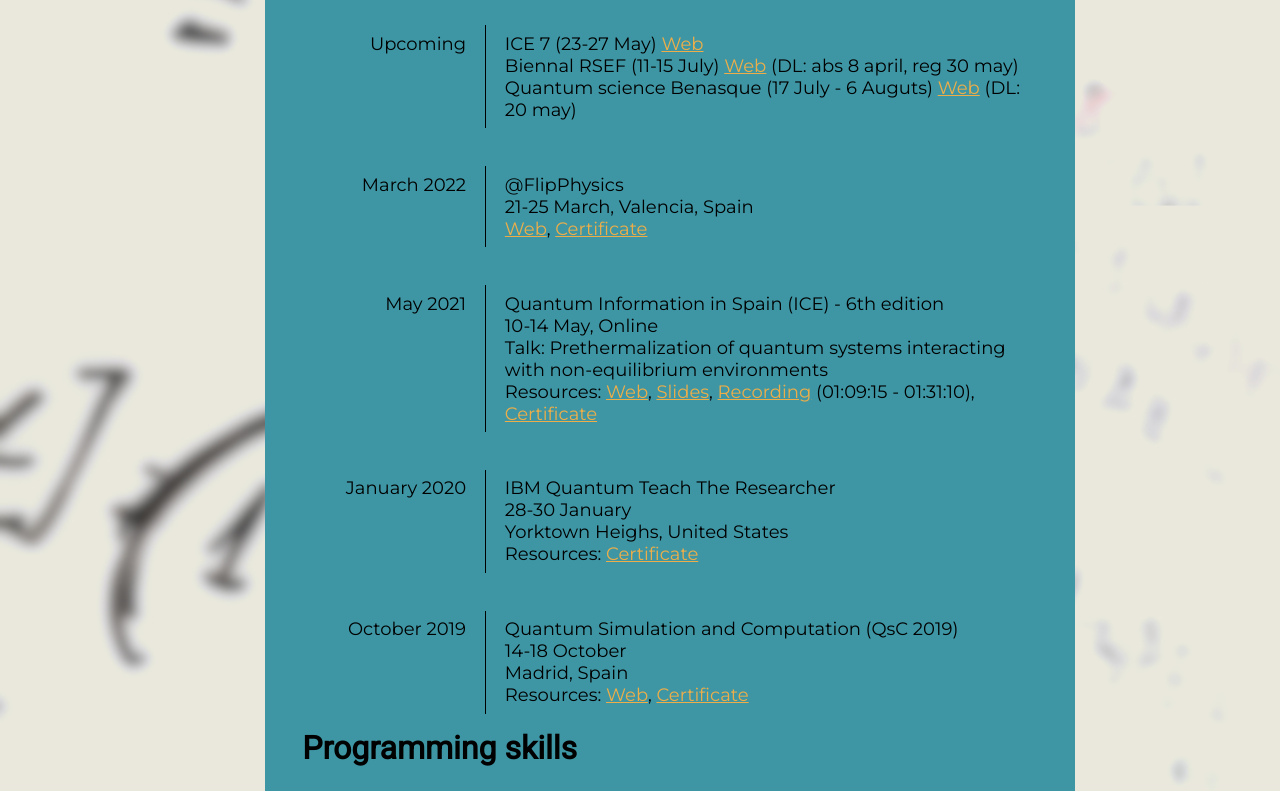
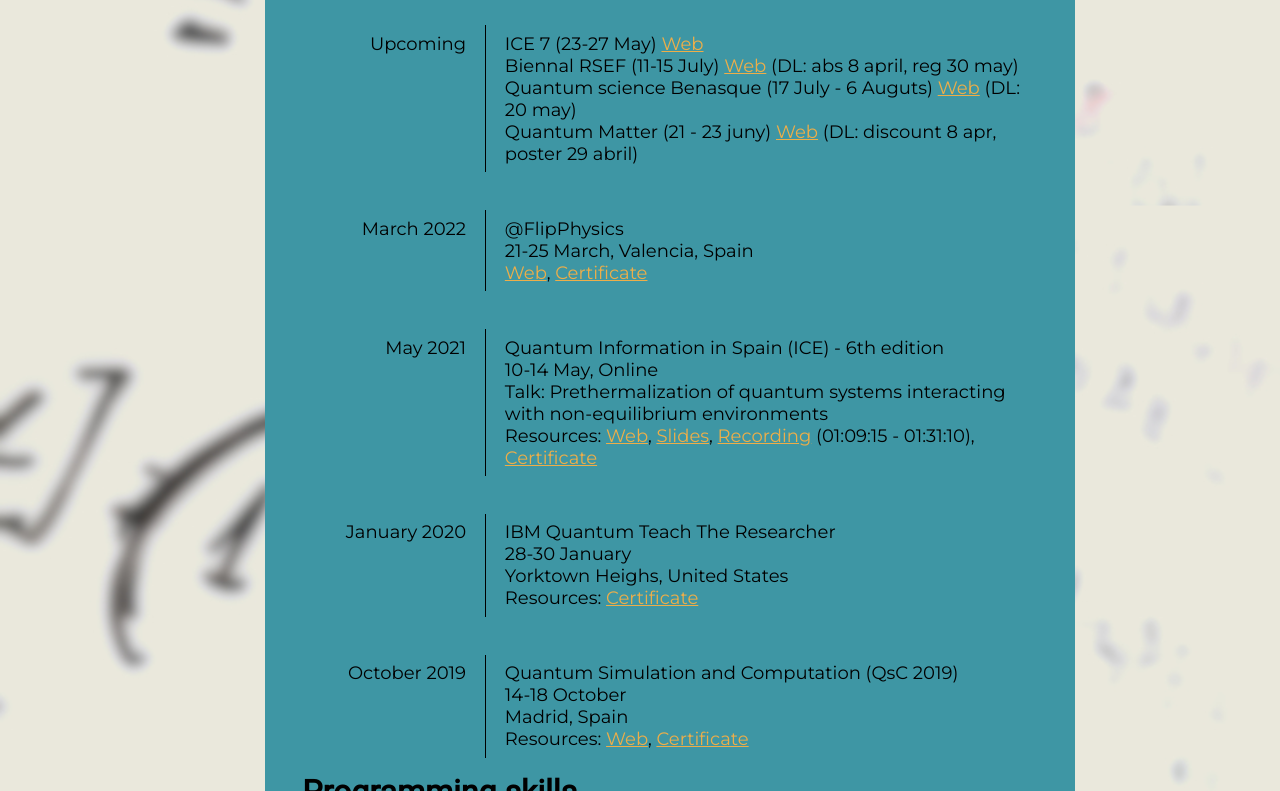
Before and after one commit to dark-dryu/personal-web, a plain HTML site: page cv.html in a window 1280 px wide. Shown: the part 1500-2291 px from the top of the page. Drawn offline with Linux system fonts and the light colour scheme; a script that the page names is missing.

Commit message:
quantum matters

```diff
--- a/cv.html
+++ b/cv.html
@@ -161,6 +161,7 @@
                     ICE 7 (23-27 May) <a href="https://personal.us.es/adan/granada_2022_ice7/index.html">Web</a> <br>
                     Biennal RSEF (11-15 July) <a href="https://www.um.es/fisica/bienal-2022/en/">Web</a> (DL: abs 8 april, reg 30 may) <br>
                     Quantum science Benasque (17 July - 6 Auguts) <a href="http://benasque.org/2022qsi/">Web</a> (DL: 20 may) <br>
+                    Quantum Matter (21 - 23 juny) <a href="https://www.quantumconf.eu/2022/index.php">Web</a> (DL: discount 8 apr, poster 29 abril) <br>
                 </div>
             </div>
             <div class="seccio-cv">
```
